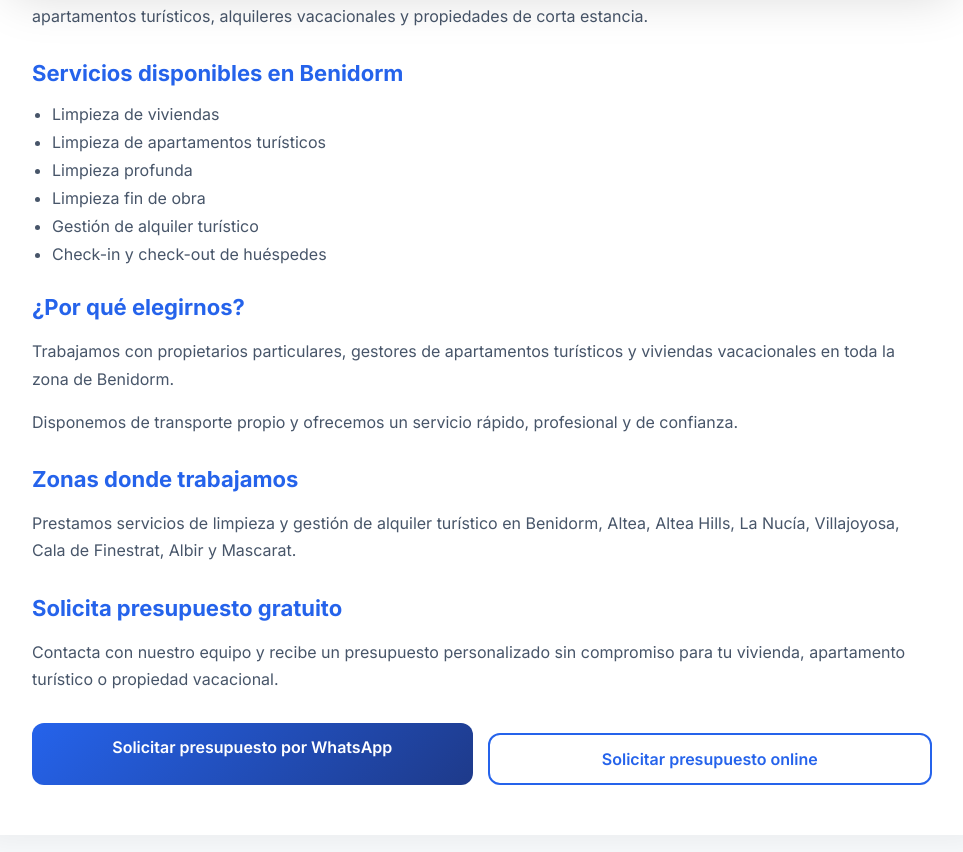
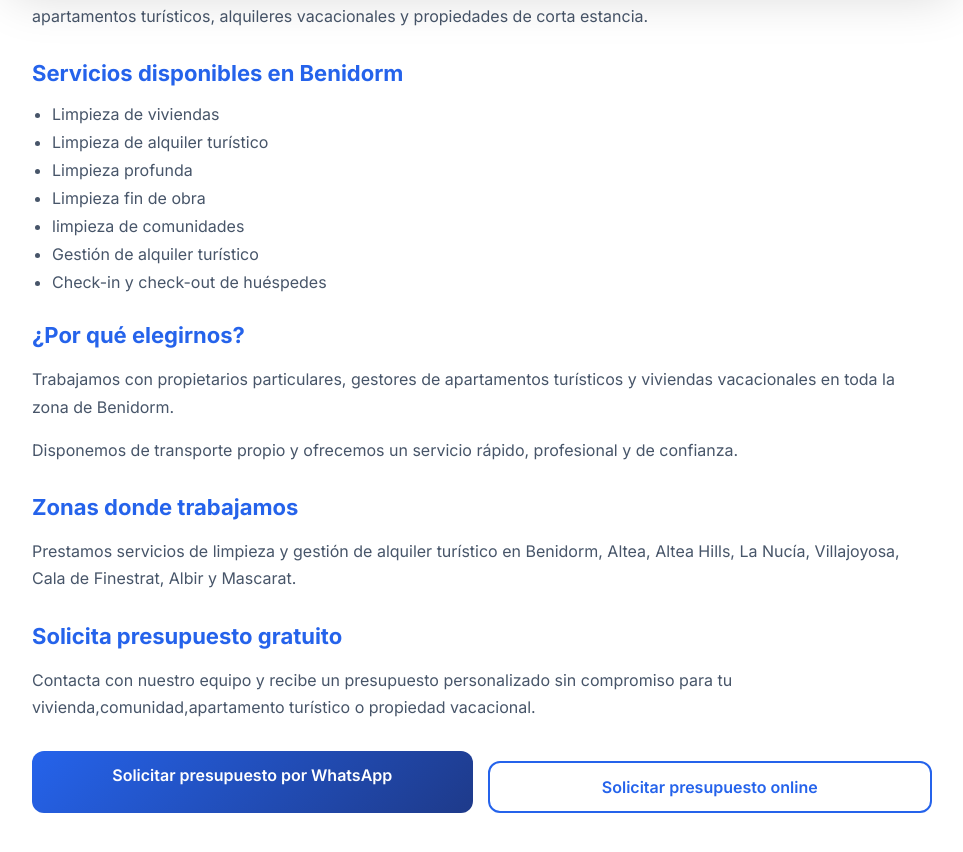
Before and after one commit to mduarte1996/limpiezas-dashboard, a React (Create React App) app: page /limpieza-benidorm in a window 1280 px wide. Shown: the part 803-1655 px from the top of the page, without its empty margins (158-1121 px from the left). Built offline with nearby package versions, Linux system fonts and the light colour scheme.

Commit message:
edicion texto home

```diff
--- a/src/pages/Home.js
+++ b/src/pages/Home.js
@@ -477,8 +477,8 @@ Gracias!
                         className="card"
                         onClick={() => setSelectedService("turistico")}
                     >
-                        <h3>🏖 Alquiler turístico</h3>
-                        <p>Servicio especializado para alquileres vacacionales.</p>
+                        <h3>🏖 Limpieza de alquiler vacacional</h3>
+                        <p>Servicio especializado para alquileres turísticos.</p>
                     </div>
 
                     <div className="card" onClick={() => setSelectedService("gestion_turistica")}>
--- a/src/pages/LimpiezaBenidorm.js
+++ b/src/pages/LimpiezaBenidorm.js
@@ -41,11 +41,13 @@ function LimpiezaBenidorm() {
 
                     <ul>
                         <li>Limpieza de viviendas</li>
-                        <li>Limpieza de apartamentos turísticos</li>
+                        <li>Limpieza de alquiler turístico</li>
                         <li>Limpieza profunda</li>
                         <li>Limpieza fin de obra</li>
+                        <li>limpieza de comunidades</li>
                         <li>Gestión de alquiler turístico</li>
                         <li>Check-in y check-out de huéspedes</li>
+
                     </ul>
 
                     <h2>¿Por qué elegirnos?</h2>
@@ -73,7 +75,7 @@ function LimpiezaBenidorm() {
 
                     <p>
                         Contacta con nuestro equipo y recibe un presupuesto personalizado
-                        sin compromiso para tu vivienda, apartamento turístico o propiedad vacacional.
+                        sin compromiso para tu vivienda,comunidad,apartamento turístico o propiedad vacacional.
                     </p>
 
                     <div className="cta-buttons">
```
